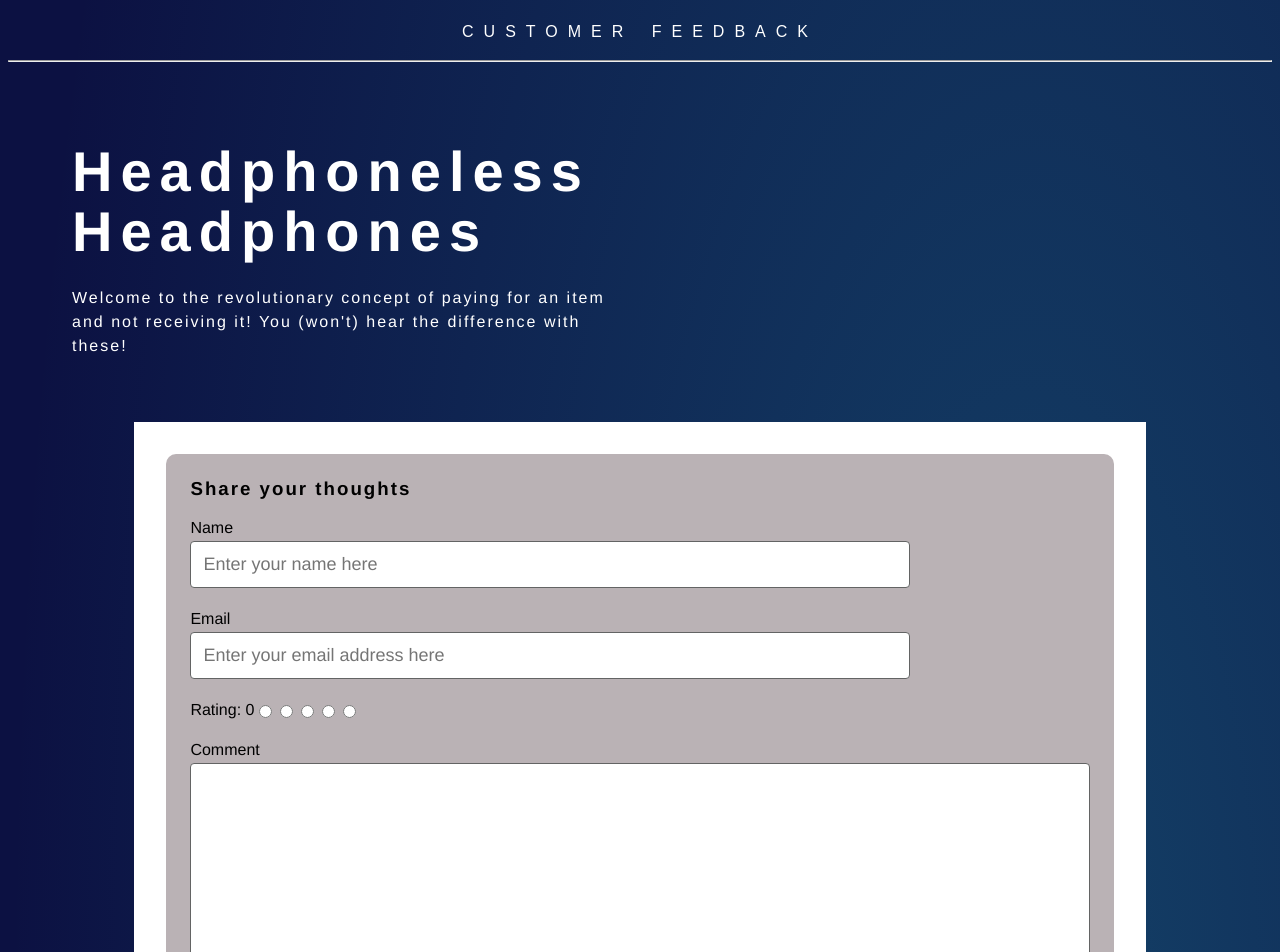
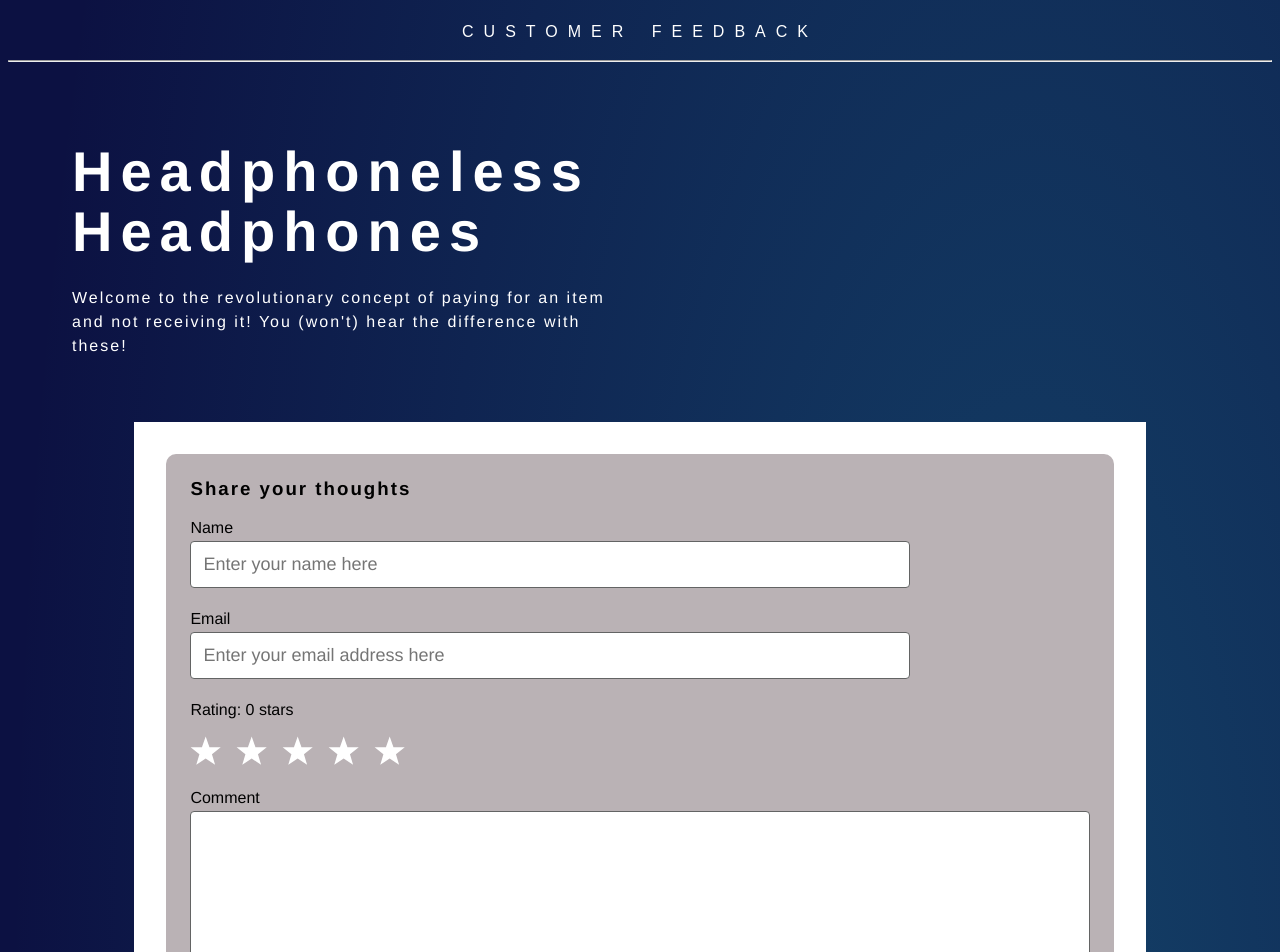
Before and after one commit to MashR3/Customer-Feedback-Page, a React (Create React App) app: page / in a window 1280 px wide. Shown: the top 952 px of the page. Built offline with nearby package versions, Linux system fonts and the light colour scheme.

Commit message:
Functional star component, AND accessible through tricks

```diff
--- a/package.json
+++ b/package.json
@@ -15,6 +15,7 @@
     "react-dom": "^17.0.2",
     "react-icons": "^4.3.1",
     "react-scripts": "4.0.3",
+    "react-star-ratings": "^2.3.0",
     "recharts": "^2.1.4",
     "styled-components": "^5.3.1",
     "typescript": "^4.1.2",
@@ -43,5 +44,8 @@
       "last 1 firefox version",
       "last 1 safari version"
     ]
+  },
+  "devDependencies": {
+    "@types/react-star-ratings": "^2.3.0"
   }
 }
--- a/src/components/ProductFeedbackForm.tsx
+++ b/src/components/ProductFeedbackForm.tsx
@@ -2,6 +2,7 @@ import React, { useState } from 'react';
 import styled from 'styled-components';
 import { buildDate } from '../utils';
 import { CommentObject } from '../types';
+import StarRatings from 'react-star-ratings';
 
 type Props = {
   setComments: any;
@@ -16,6 +17,10 @@ const ProductFeedbackForm: React.FC<Props> = ({
   const [email, setEmail] = useState('');
   const [rating, setRating] = useState(0);
   const [comment, setComment] = useState('');
+
+  const changeRating = (newRating: number) => {
+    setRating(newRating);
+  };
 
   const handleSubmit = (e: React.SyntheticEvent) => {
     e.preventDefault();
@@ -43,10 +48,12 @@ const ProductFeedbackForm: React.FC<Props> = ({
   const handleOnClick = (e: React.FormEvent<HTMLInputElement>): void =>
     setRating(+e.currentTarget.value);
 
-  const ratingBuilder = () => {
+  // For accessibility and screen readers
+  const ratingBuilder = (num: number) => {
     let rangeArray = [1, 2, 3, 4, 5];
     return rangeArray.map((rating) => (
       <input
+        checked={num === rating}
         type='radio'
         id={rating.toString()}
         aria-label={`${rating}-stars`}
@@ -54,6 +61,8 @@ const ProductFeedbackForm: React.FC<Props> = ({
         name='form-rating'
         value={rating}
         onClick={handleOnClick}
+        onChange={() => changeRating(rating)}
+        className='hidden-rating'
         required
       />
     ));
@@ -67,7 +76,7 @@ const ProductFeedbackForm: React.FC<Props> = ({
         id='form-username'
         placeholder='Enter your name here'
         type='text'
-        pattern="[A-Za-z]"
+        // pattern='[A-Za-z]'
         name='form-username'
         onChange={handleNameInput}
         value={name}
@@ -81,15 +90,24 @@ const ProductFeedbackForm: React.FC<Props> = ({
         type='email'
         name='form-email'
         onChange={handleEmailInput}
-        pattern="[/^\w+([\.-]?\w+)*@\w+([\.-]?\w+)*(\.\w{2,3})+$/]"
+        // pattern='[/^\w+([\.-]?\w+)*@\w+([\.-]?\w+)*(\.\w{2,3})+$/]'
         value={email}
         required
       />
       <br />
       <Label htmlFor='form-rating'>
-        Rating: {rating}
-        {ratingBuilder()}
+        Rating: {rating} stars
+        {ratingBuilder(rating)}
       </Label>
+      <StarRatings
+          starDimension='32px'
+          starEmptyColor='#ffffff'
+          starHoverColor='gold'
+          rating={rating}
+          starRatedColor='#fd3d77'
+          changeRating={changeRating}
+          numberOfStars={5}
+        />
       <br />
       <Label htmlFor='form-comment'>Comment</Label>
       <CommentArea
@@ -160,6 +178,21 @@ const Form = styled.form`
     letter-spacing: 2px;
     margin-top: 0px;
   }
+  .hidden-rating {
+    position: absolute;
+    width: 1px;
+    height: 1px;
+    padding: 0;
+    margin: -1px;
+    overflow: hidden;
+    clip: rect(0, 0, 0, 0);
+    white-space: nowrap; /* added line */
+    border: 0;
+  }
+  .star-ratings {
+    display: flex !important;
+    margin-top: 12px !important;
+  }
 `;
 
 const Label = styled.label`
```
Also changed, not shown: 2 other files (tests, documents, lock files or other folders).
